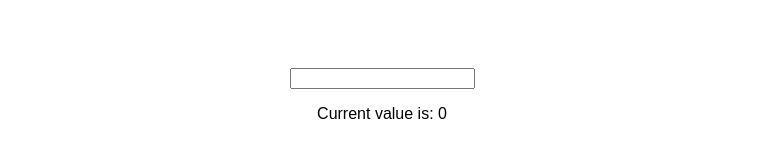
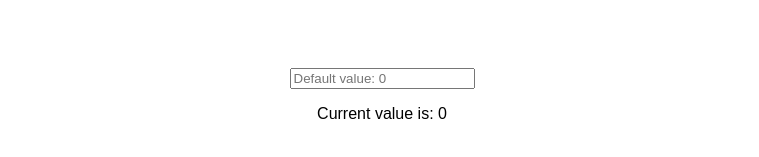
Before and after one commit to MariaTheCoder/counter-demo, a React (Create React App) app: page / in a window 1280 px wide. Shown: the part 766-923 px from the top of the page, without its empty margins (258-1017 px from the left). Built offline with nearby package versions, Linux system fonts and the light colour scheme.

Commit message:
add placeholder to input field to display default value to the user

```diff
--- a/src/Components/Count/Input.js
+++ b/src/Components/Count/Input.js
@@ -8,7 +8,12 @@ export default function Input({ value, setValue }) {
 
   return (
     <>
-      <input className="input" type="number" onChange={getInput} />
+      <input
+        className="input"
+        type="number"
+        placeholder="Default value: 0"
+        onChange={getInput}
+      />
       <p>Current value is: {value} </p>
     </>
   );
```
